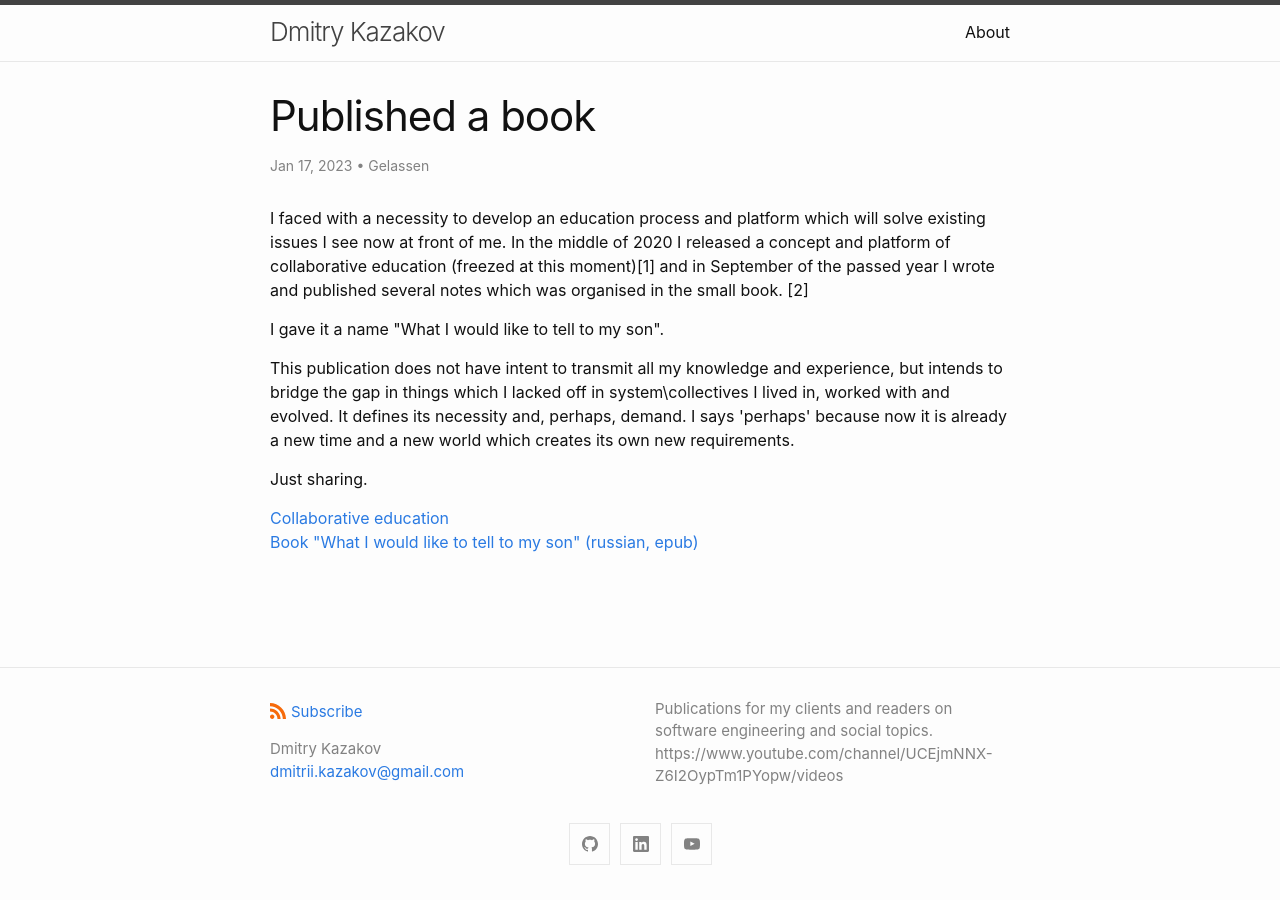
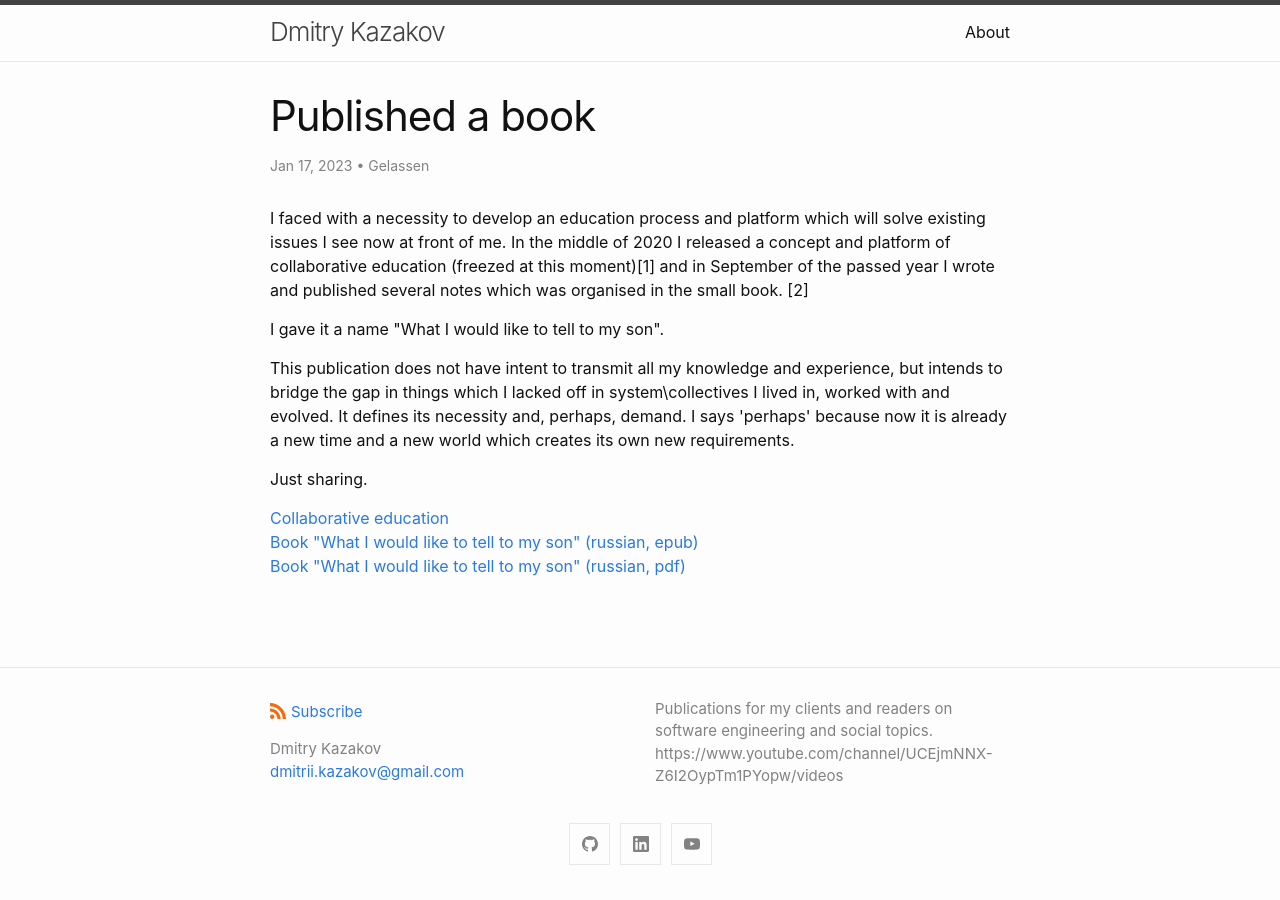
Before and after one commit to Gelassen/dkazakov.github.io, a Jekyll site: the page built from _posts/2023-01-17-published-a-book.html, in a window 1280 px wide. Built offline with Jekyll 4.4.1, drawn with Linux system fonts in a browser that asks for light colours.

Commit message:
Add a pdf version of the book the last publication

```diff
--- a/_posts/2023-01-17-published-a-book.html
+++ b/_posts/2023-01-17-published-a-book.html
@@ -43,6 +43,7 @@ modified_time: '2023-01-17'
         <p>
             <a href="https://gelassen.github.io/blog/2020/06/06/mvp-on-collaborative-edu.html">Collaborative education</a> <br>
             <a href="https://drive.google.com/file/d/1gpjsRjNCk8pdrEQpyU5AIVGkBP0WNhvn/view?usp=share_link">Book "What I would like to tell to my son" (russian, epub)</a> <br>
+            <a href="https://drive.google.com/file/d/1GeRliJOxEU31miCSY_0YS1itIgtnXWP-/view?usp=sharing">Book "What I would like to tell to my son" (russian, pdf)</a>
         </p>
 
     </body>
```
